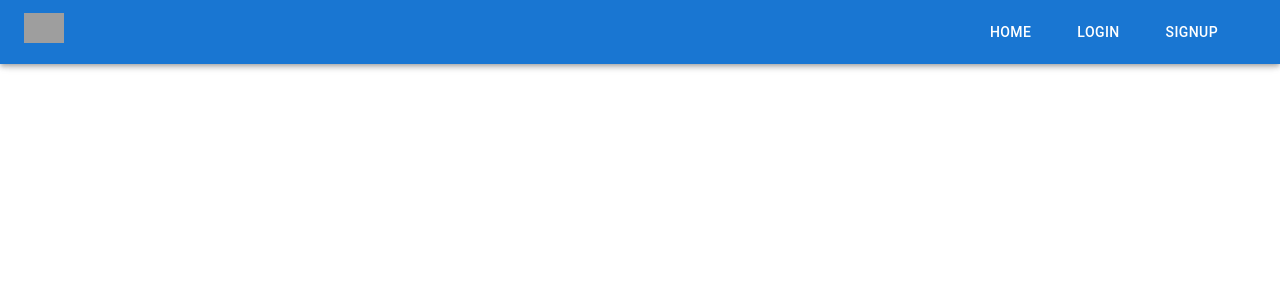
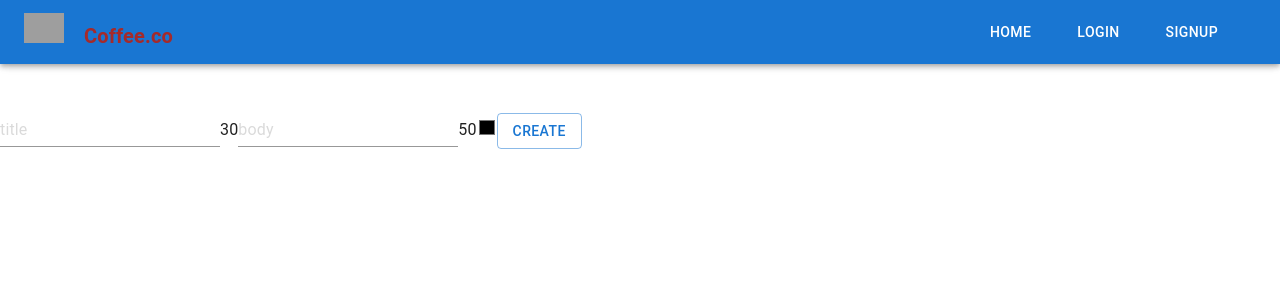
Before and after one commit to SujeetMainali/My-project, a React (Vite) app: page / in a window 1280 px wide. Shown: the top 300 px of the page. Built offline with nearby package versions, Linux system fonts and the light colour scheme; grey boxes are pictures that could not be loaded.

Commit message:
changes: homepage

```diff
--- a/src/ui/organisms/NavBar.tsx
+++ b/src/ui/organisms/NavBar.tsx
@@ -42,7 +42,11 @@ export default function DrawerAppBar(props: Props) {
   };
 
   const drawer = (
-    <Box onClick={handleDrawerToggle} sx={{ textAlign: "center" }}>
+    <Box
+      onClick={handleDrawerToggle}
+      sx={{ textAlign: "center" }}
+      position="static"
+    >
       <Typography variant="h6" sx={{ my: 2 }}>
         MUI
       </Typography>
@@ -81,7 +85,26 @@ export default function DrawerAppBar(props: Props) {
             component="div"
             sx={{ flexGrow: 1, display: { xs: "none", sm: "block" } }}
           >
-            <img src={logo} alt="" style={{ width: 40 }} />
+            <img src={logo} alt="" style={{ width: 40, marginRight: 20 }} />
+            <span
+              style={{
+                color: "brown",
+                fontWeight: "bolder",
+                textAlign: "center",
+                textDecoration: "none",
+              }}
+            >
+              <Link
+                to="/"
+                style={{
+                  textDecoration: "none",
+                  color: "brown",
+                  cursor: "pointer",
+                }}
+              >
+                Coffee.co
+              </Link>
+            </span>
           </Typography>
           <Box sx={{ display: { xs: "none", sm: "block" } }}>
             {navItems.map(({ name, path }) => (
--- a/src/ui/pages/HomePage.tsx
+++ b/src/ui/pages/HomePage.tsx
@@ -1,13 +1,37 @@
+import { Box, Button, InputBase, styled } from "@mui/material";
 import NavBar from "../organisms/NavBar";
+
+const Container = styled(Box)`
+  & > div > input[type="text"] {
+    border-bottom: 1px solid black;
+  opacity: 0.4;
+  }
+`;
 
 function HomePage() {
   return (
     <>
       <div className="wrapper">
-        <NavBar /> <br />
-
+        <NavBar />
+        <Container>
+          <InputBase
+            placeholder="title"
+            // style={{ border: "1px solid black", margin: 2 }}
+          ></InputBase>
+          <Box component="span">30</Box>
+          <InputBase
+            placeholder="body"
+            // style={{ border: "1px solid black", margin: 2 }}
+          ></InputBase>
+          <Box component="span">50</Box>
+          <InputBase
+            type="color"
+            defaultValue={"#000000"}
+            style={{ width: 20 }}
+          ></InputBase>
+          <Button variant="outlined">Create</Button>
+        </Container>
       </div>
-
     </>
   );
 }
```
